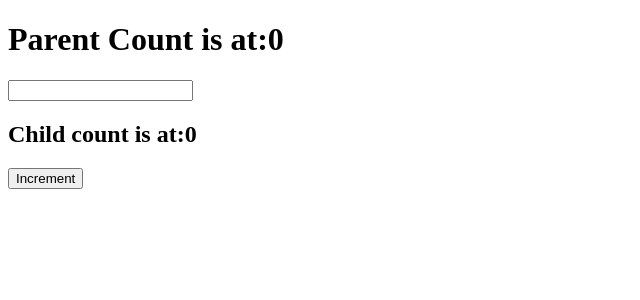
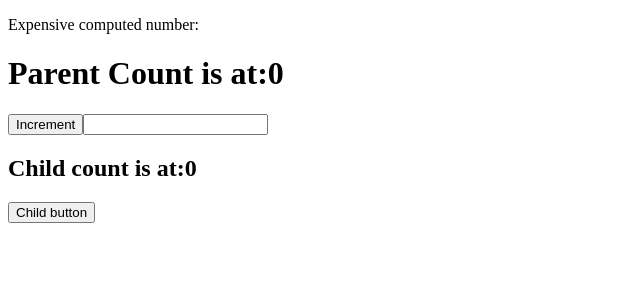
Before and after one commit to bobbyDeepak1415/React_Hooks, a React (Vite) app: page / in a window 1280 px wide. Shown: the top 300 px of the page, without its empty margins (0-640 px from the left). Built offline with nearby package versions, Linux system fonts and the light colour scheme.

Commit message:
changes made

```diff
--- a/src/Child1.jsx
+++ b/src/Child1.jsx
@@ -8,6 +8,7 @@ const Child1 = (props) => {
   return (
     <div>
       <h2>Child count is at:{props.count}</h2>
+      <button onClick={props.handleClick}>Child button</button>
     </div>
   )
 }
--- a/src/Demo.jsx
+++ b/src/Demo.jsx
@@ -6,24 +6,30 @@ const Demo = () => {
 
   console.log("parent rendering...")
 
+  let num=20
+
 const [count,setCount]=useState(0)
 const [title,setTitle]=useState("")
 
-const handleBtnClick=()=>{
+// const handleBtnClick=()=>{
+//   console.log("function created")
+// setCount(prev=>prev+num)
+// }
+const handleBtnClick=useCallback(()=>{
   console.log("function created")
-handleClick(setCount)
-}
-// const handleBtnClick=useCallback(()=>{
-//   console.log("function created")
-// handleClick(setCount)
-// },[count])
+handleClick(setCount,num)
+},[count])
+
+
 
   return (
     <div>
+<p>Expensive computed number:</p>
       <h1>Parent Count is at:{count}</h1>
+      <button onClick={handleBtnClick}>Increment</button>
+
       <input value={title} type='text' onChange={(e)=>setTitle(e.target.value)}/>
-      <Child1 count={count}/>
-      <button onClick={handleBtnClick}>Increment</button>
+      <Child1 handleClick={handleBtnClick}  count={count}/>
     </div>
   )
 }
--- a/src/handleClick.jsx
+++ b/src/handleClick.jsx
@@ -1,8 +1,8 @@
 
 
 
-const handleClick = (setCount) => {
-setCount(count=>count+1)
+const handleClick = (setCount,num) => {
+setCount(count=>count+num)
 }
 
 export default handleClick
```
